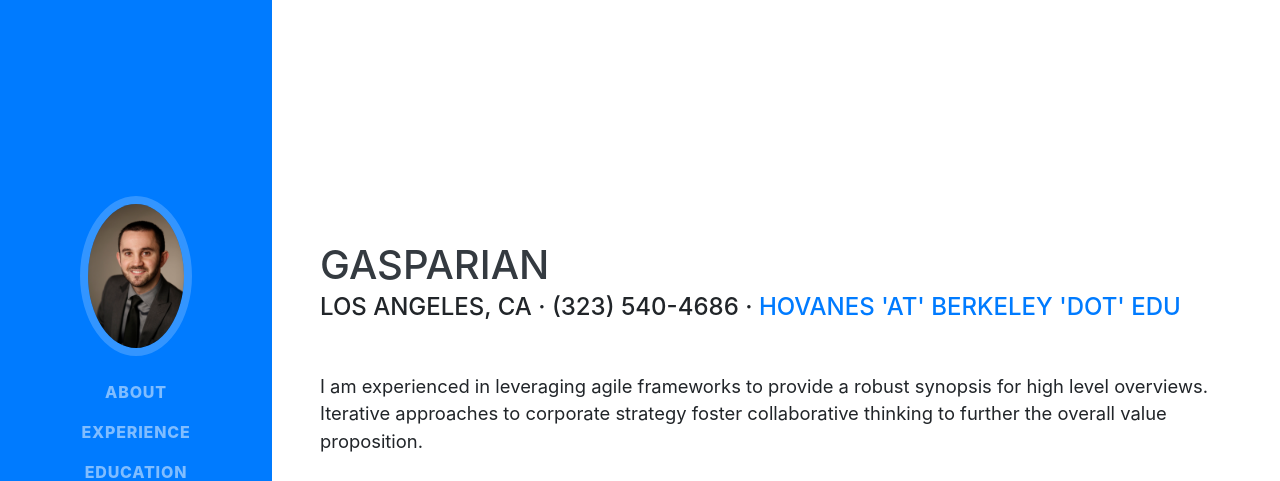
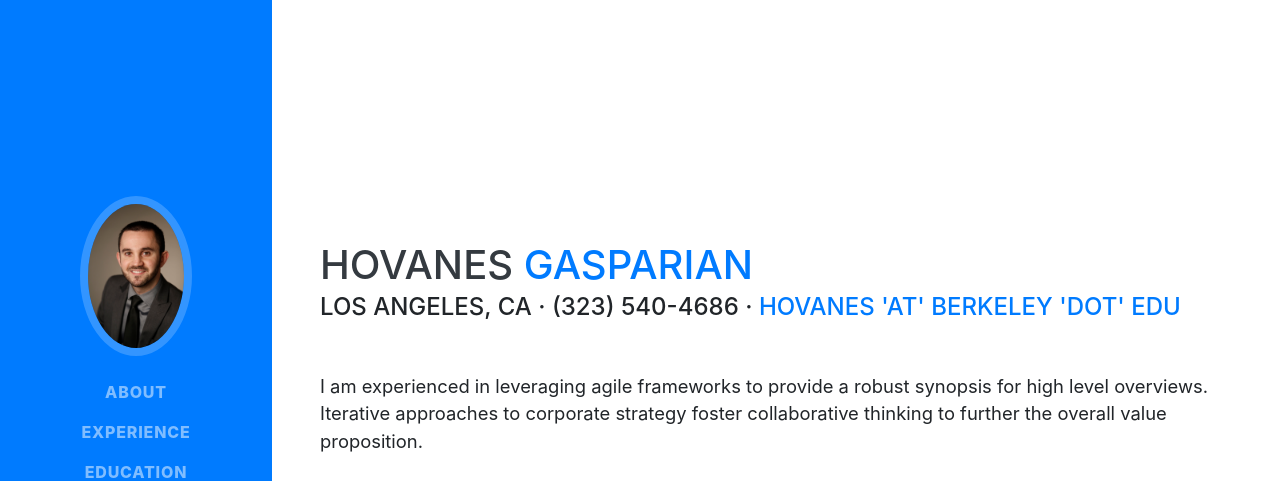
Before and after one commit to hovikgas/hovikgas.github.io, a website with bundled scripts: page index.html in a window 1280 px wide. Shown: the top 481 px of the page. Built offline with nearby package versions, Linux system fonts and the light colour scheme; a web font is replaced by a local one.

Commit message:
Changing personal info

```diff
--- a/index.html
+++ b/index.html
@@ -63,7 +63,7 @@
 
     <section class="resume-section p-3 p-lg-5 d-flex align-items-center" id="about">
       <div class="w-100">
-        <h1 class="mb-0"Hovanes"
+        <h1 class="mb-0">Hovanes
           <span class="text-primary">Gasparian</span>
         </h1>
         <div class="subheading mb-5">Los Angeles, CA · (323) 540-4686 ·
```
